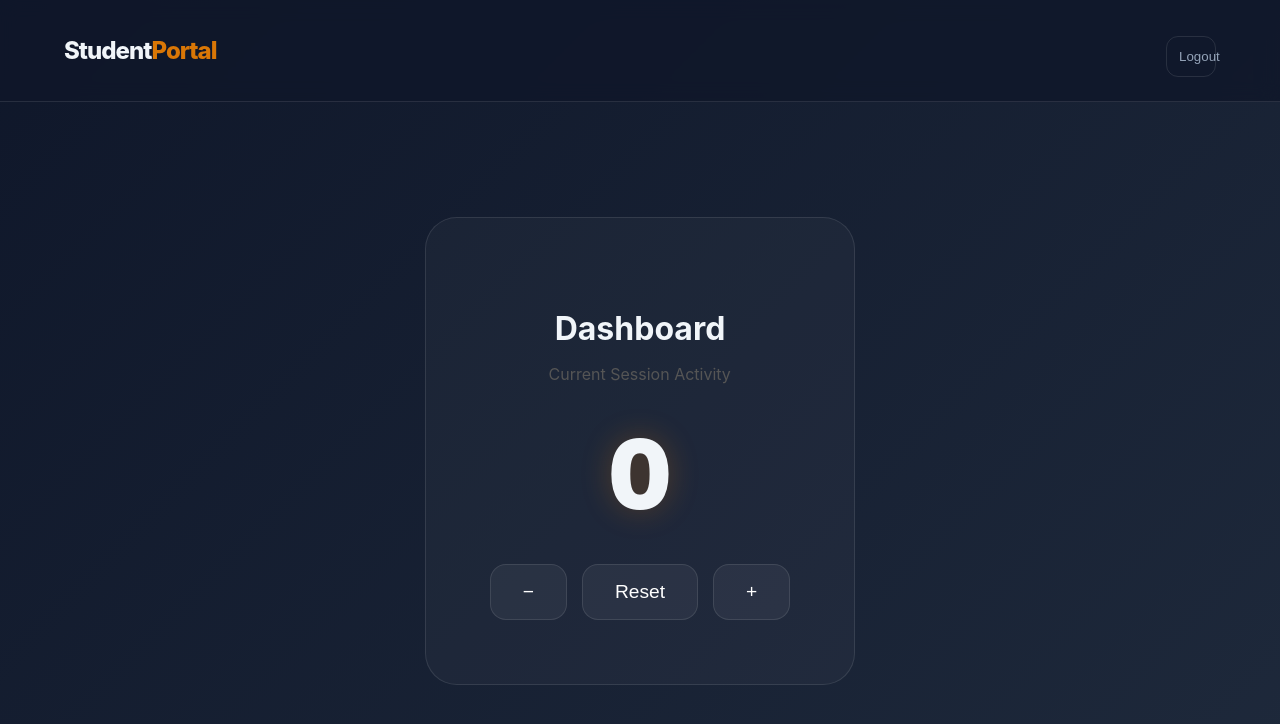
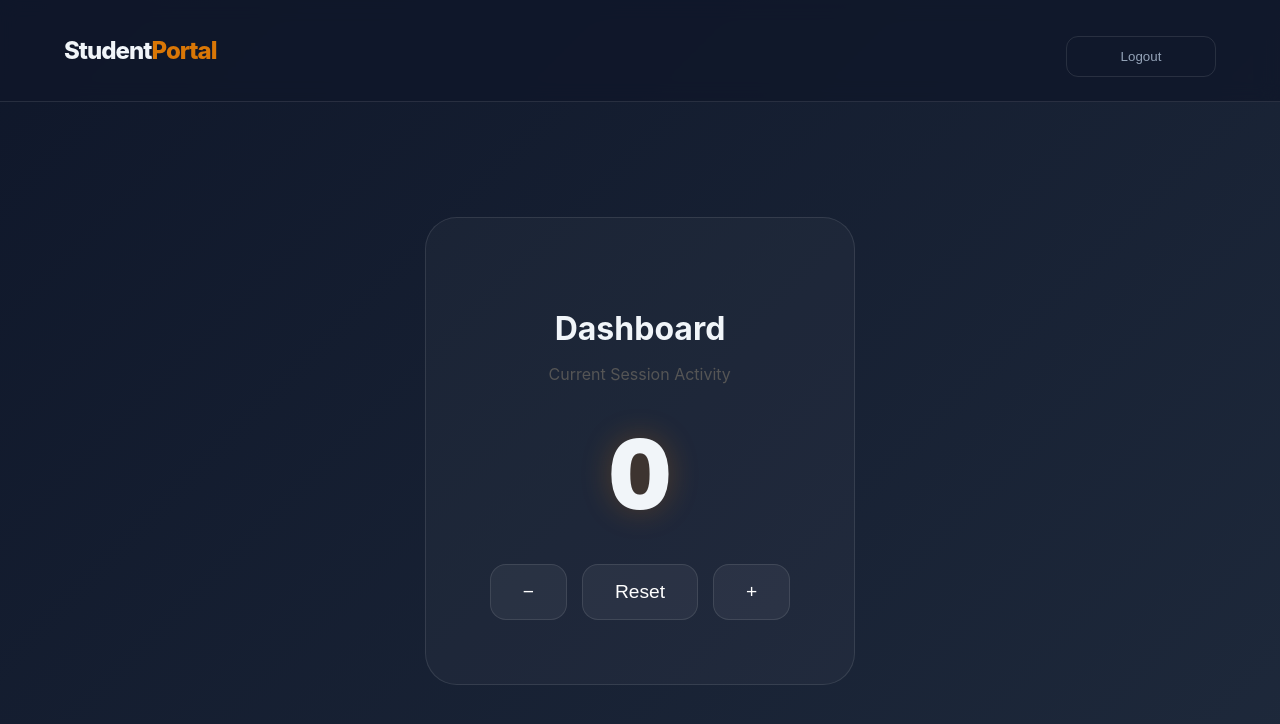
Before and after one commit to puppyNiel/infot6-lab4, a React (Vite) app in the folder simple-integration/: page /counter in a window 1280 px wide. Shown: the top 724 px of the page. Built offline with nearby package versions, Linux system fonts and the light colour scheme; no server answers.

Commit message:
Fix: ISSUE CSS

```diff
--- a/simple-integration/src/pages/Counter.css
+++ b/simple-integration/src/pages/Counter.css
@@ -65,7 +65,7 @@
 }
 
 .btn-logout {
-  width: 50px;
+  width: 150px;
   padding: 12px;
   background: transparent; /* Remove solid background */
   border: 1px solid var(--glass-border); /* Add a subtle border */
```
